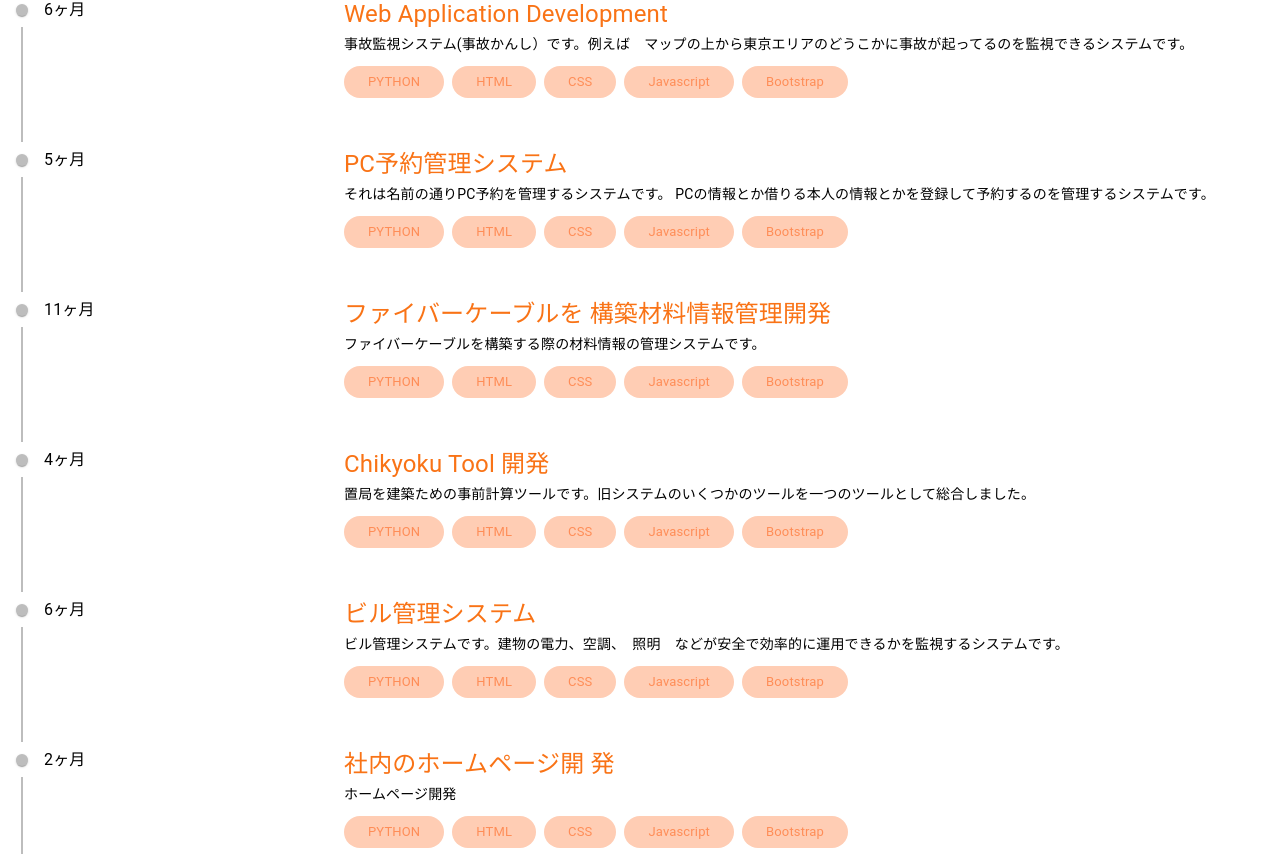
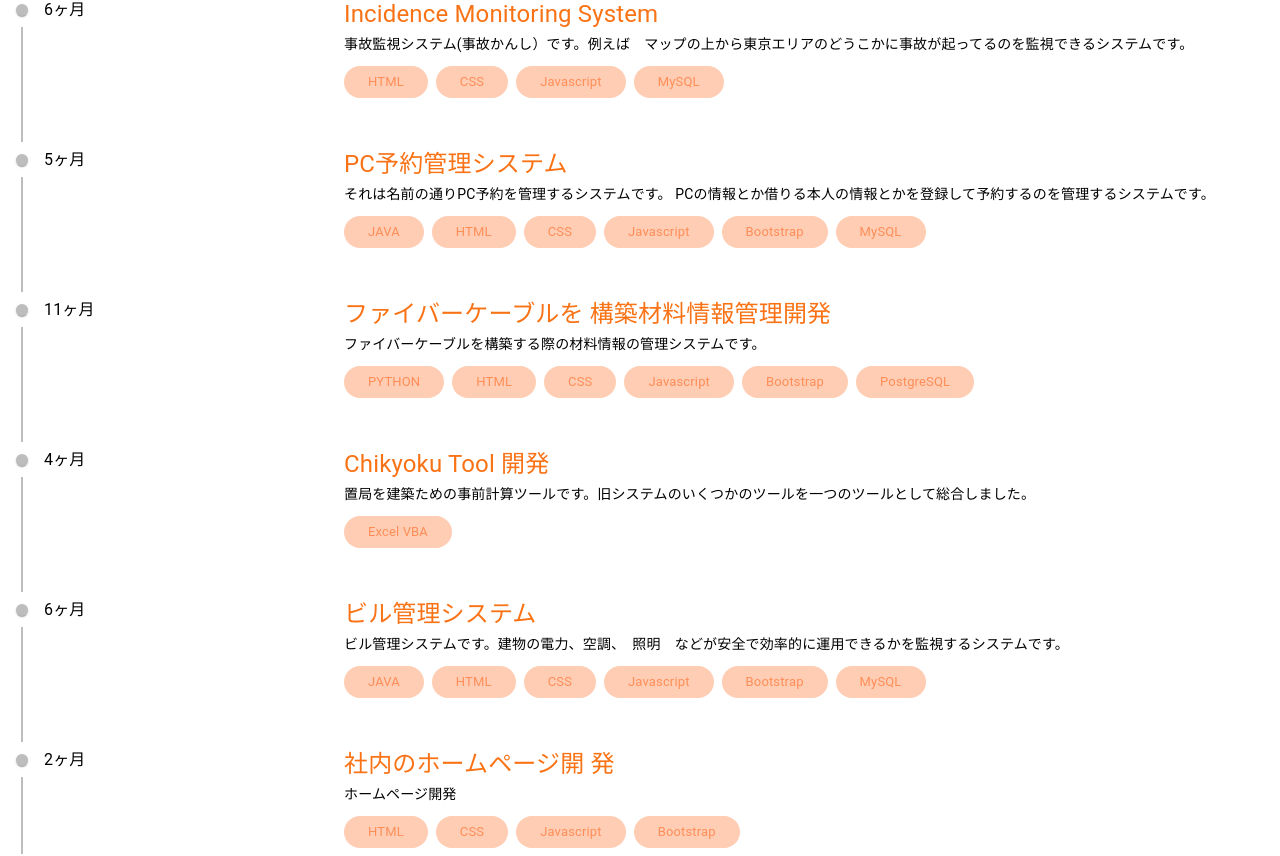
Before and after one commit to MarMarSoe/MarMarSoe.github.io, a React (Create React App) app: page /about in a window 1280 px wide. Shown: the part 1066-1922 px from the top of the page. Built offline with nearby package versions, Linux system fonts and the light colour scheme.

Commit message:
refactor: update about page experience

```diff
--- a/src/components/AboutPage/Education.js
+++ b/src/components/AboutPage/Education.js
@@ -23,7 +23,9 @@ const Education = () => {
           </div>
         </div>
         <div className="flex flex-col gap-y-2">
-          <div className="font-semibold text-2xl">Associate Cloud Engineer</div>
+          <div className="font-semibold text-2xl">
+            Associate Cloud Engineer (Google Cloud Certified)
+          </div>
           <div className="text-orange-400 text-2xl">2019 Mar 8</div>
         </div>
         <div className="flex flex-col gap-y-2">
--- a/src/components/AboutPage/Experiences.js
+++ b/src/components/AboutPage/Experiences.js
@@ -28,7 +28,9 @@ const Experiences = () => {
               <div className="flex flex-row">
                 <div className="w-[450px]">2022年04月 ～ 現在</div>
                 <div className="flex flex-col justify-start">
-                  <div className="text-orange-500 text-2xl">TuplOS Project</div>
+                  <div className="text-orange-500 text-2xl">
+                    Network Ticket Analyzer
+                  </div>
                   <div className="mt-1 text-justify text-sm">
                     ネトワクの異常なログファイルを解析するシステムです。
                     そのシステムにはログファイルをチケットファイルといいます。
@@ -80,6 +82,15 @@ const Experiences = () => {
                         color: "#FF8D57",
                       }}
                     />
+                    <Chip
+                      label="Mongo DB"
+                      size="small"
+                      sx={{
+                        backgroundColor: "#FFCDB4",
+                        padding: 2,
+                        color: "#FF8D57",
+                      }}
+                    />
                   </div>
                 </div>
               </div>
@@ -95,14 +106,72 @@ const Experiences = () => {
                 <div className="w-[260px]">6ヶ月</div>
                 <div className="flex flex-col justify-start">
                   <div className="text-orange-500 text-2xl">
-                    Web Application Development
+                    Incidence Monitoring System
                   </div>
                   <div className="mt-1 text-justify text-sm">
                     事故監視システム(事故かんし）です。例えば　マップの上から東京エリアのどうこかに事故が起ってるのを監視できるシステムです。
                   </div>
                   <div className="flex flex-row gap-x-2 mt-3">
                     <Chip
-                      label="PYTHON"
+                      label="HTML"
+                      size="small"
+                      sx={{
+                        backgroundColor: "#FFCDB4",
+                        padding: 2,
+                        color: "#FF8D57",
+                      }}
+                    />
+                    <Chip
+                      label="CSS"
+                      size="small"
+                      sx={{
+                        backgroundColor: "#FFCDB4",
+                        padding: 2,
+                        color: "#FF8D57",
+                      }}
+                    />
+                    <Chip
+                      label="Javascript"
+                      size="small"
+                      sx={{
+                        backgroundColor: "#FFCDB4",
+                        padding: 2,
+                        color: "#FF8D57",
+                      }}
+                    />
+                    <Chip
+                      label="MySQL"
+                      size="small"
+                      sx={{
+                        backgroundColor: "#FFCDB4",
+                        padding: 2,
+                        color: "#FF8D57",
+                      }}
+                    />
+                  </div>
+                </div>
+              </div>
+            </TimelineContent>
+          </TimelineItem>
+          <TimelineItem>
+            <TimelineSeparator sx={{ height: 150 }}>
+              <TimelineDot />
+              <TimelineConnector />
+            </TimelineSeparator>
+            <TimelineContent>
+              <div className="flex flex-row gap-x-10">
+                <div className="w-[260px]">5ヶ月</div>
+                <div className="flex flex-col justify-start">
+                  <div className="text-orange-500 text-2xl">
+                    PC予約管理システム
+                  </div>
+                  <div className="mt-1 text-justify text-sm">
+                    それは名前の通りPC予約を管理するシステムです。
+                    PCの情報とか借りる本人の情報とかを登録して予約するのを管理するシステムです。
+                  </div>
+                  <div className="flex flex-row gap-x-2 mt-3">
+                    <Chip
+                      label="JAVA"
                       size="small"
                       sx={{
                         backgroundColor: "#FFCDB4",
@@ -146,66 +215,8 @@ const Experiences = () => {
                         color: "#FF8D57",
                       }}
                     />
-                  </div>
-                </div>
-              </div>
-            </TimelineContent>
-          </TimelineItem>
-          <TimelineItem>
-            <TimelineSeparator sx={{ height: 150 }}>
-              <TimelineDot />
-              <TimelineConnector />
-            </TimelineSeparator>
-            <TimelineContent>
-              <div className="flex flex-row gap-x-10">
-                <div className="w-[260px]">5ヶ月</div>
-                <div className="flex flex-col justify-start">
-                  <div className="text-orange-500 text-2xl">
-                    PC予約管理システム
-                  </div>
-                  <div className="mt-1 text-justify text-sm">
-                    それは名前の通りPC予約を管理するシステムです。
-                    PCの情報とか借りる本人の情報とかを登録して予約するのを管理するシステムです。
-                  </div>
-                  <div className="flex flex-row gap-x-2 mt-3">
                     <Chip
-                      label="PYTHON"
-                      size="small"
-                      sx={{
-                        backgroundColor: "#FFCDB4",
-                        padding: 2,
-                        color: "#FF8D57",
-                      }}
-                    />
-                    <Chip
-                      label="HTML"
-                      size="small"
-                      sx={{
-                        backgroundColor: "#FFCDB4",
-                        padding: 2,
-                        color: "#FF8D57",
-                      }}
-                    />
-                    <Chip
-                      label="CSS"
-                      size="small"
-                      sx={{
-                        backgroundColor: "#FFCDB4",
-                        padding: 2,
-                        color: "#FF8D57",
-                      }}
-                    />
-                    <Chip
-                      label="Javascript"
-                      size="small"
-                      sx={{
-                        backgroundColor: "#FFCDB4",
-                        padding: 2,
-                        color: "#FF8D57",
-                      }}
-                    />
-                    <Chip
-                      label="Bootstrap"
+                      label="MySQL"
                       size="small"
                       sx={{
                         backgroundColor: "#FFCDB4",
@@ -279,6 +290,15 @@ const Experiences = () => {
                         color: "#FF8D57",
                       }}
                     />
+                    <Chip
+                      label="PostgreSQL"
+                      size="small"
+                      sx={{
+                        backgroundColor: "#FFCDB4",
+                        padding: 2,
+                        color: "#FF8D57",
+                      }}
+                    />
                   </div>
                 </div>
               </div>
@@ -301,7 +321,37 @@ const Experiences = () => {
                   </div>
                   <div className="flex flex-row gap-x-2 mt-3">
                     <Chip
-                      label="PYTHON"
+                      label="Excel VBA"
+                      size="small"
+                      sx={{
+                        backgroundColor: "#FFCDB4",
+                        padding: 2,
+                        color: "#FF8D57",
+                      }}
+                    />
+                  </div>
+                </div>
+              </div>
+            </TimelineContent>
+          </TimelineItem>
+          <TimelineItem>
+            <TimelineSeparator sx={{ height: 150 }}>
+              <TimelineDot />
+              <TimelineConnector />
+            </TimelineSeparator>
+            <TimelineContent>
+              <div className="flex flex-row gap-x-10">
+                <div className="w-[260px]">6ヶ月</div>
+                <div className="flex flex-col justify-start">
+                  <div className="text-orange-500 text-2xl">
+                    ビル管理システム
+                  </div>
+                  <div className="mt-1 text-justify text-sm">
+                    ビル管理システムです。建物の電力、空調、　照明　などが安全で効率的に運用できるかを監視するシステムです。
+                  </div>
+                  <div className="flex flex-row gap-x-2 mt-3">
+                    <Chip
+                      label="JAVA"
                       size="small"
                       sx={{
                         backgroundColor: "#FFCDB4",
@@ -345,65 +395,8 @@ const Experiences = () => {
                         color: "#FF8D57",
                       }}
                     />
-                  </div>
-                </div>
-              </div>
-            </TimelineContent>
-          </TimelineItem>
-          <TimelineItem>
-            <TimelineSeparator sx={{ height: 150 }}>
-              <TimelineDot />
-              <TimelineConnector />
-            </TimelineSeparator>
-            <TimelineContent>
-              <div className="flex flex-row gap-x-10">
-                <div className="w-[260px]">6ヶ月</div>
-                <div className="flex flex-col justify-start">
-                  <div className="text-orange-500 text-2xl">
-                    ビル管理システム
-                  </div>
-                  <div className="mt-1 text-justify text-sm">
-                    ビル管理システムです。建物の電力、空調、　照明　などが安全で効率的に運用できるかを監視するシステムです。
-                  </div>
-                  <div className="flex flex-row gap-x-2 mt-3">
                     <Chip
-                      label="PYTHON"
-                      size="small"
-                      sx={{
-                        backgroundColor: "#FFCDB4",
-                        padding: 2,
-                        color: "#FF8D57",
-                      }}
-                    />
-                    <Chip
-                      label="HTML"
-                      size="small"
-                      sx={{
-                        backgroundColor: "#FFCDB4",
-                        padding: 2,
-                        color: "#FF8D57",
-                      }}
-                    />
-                    <Chip
-                      label="CSS"
-                      size="small"
-                      sx={{
-                        backgroundColor: "#FFCDB4",
-                        padding: 2,
-                        color: "#FF8D57",
-                      }}
-                    />
-                    <Chip
-                      label="Javascript"
-                      size="small"
-                      sx={{
-                        backgroundColor: "#FFCDB4",
-                        padding: 2,
-                        color: "#FF8D57",
-                      }}
-                    />
-                    <Chip
-                      label="Bootstrap"
+                      label="MySQL"
                       size="small"
                       sx={{
                         backgroundColor: "#FFCDB4",
@@ -432,15 +425,6 @@ const Experiences = () => {
                     ホームページ開発
                   </div>
                   <div className="flex flex-row gap-x-2 mt-3">
-                    <Chip
-                      label="PYTHON"
-                      size="small"
-                      sx={{
-                        backgroundColor: "#FFCDB4",
-                        padding: 2,
-                        color: "#FF8D57",
-                      }}
-                    />
                     <Chip
                       label="HTML"
                       size="small"
--- a/src/components/HomePage/Projects.js
+++ b/src/components/HomePage/Projects.js
@@ -15,7 +15,7 @@ const Projects = () => {
             <img
               src={Pokemon}
               alt="my-profile"
-              className="w-[354px] h-[294px] border hover:border-orange-300 hover:scale-105 transition duration-300"
+              className="w-[354px] h-[294px] border hover:border-orange-300 hover:scale-105 transition duration-300 object-contain"
             />
           </div>
           <div className="flex flex-col justify-start items-start">
@@ -66,7 +66,7 @@ const Projects = () => {
             <img
               src={Portfolio}
               alt="my-profile"
-              className="w-[354px] h-[294px] border hover:border-orange-300 hover:scale-105 transition duration-300"
+              className="w-[354px] h-[294px] border hover:border-orange-300 hover:scale-105 transition duration-300 object-contain"
             />
             <p className={`text-orange-600 font-bold ribbon ${Styles.ribbon}`}>
               This site
@@ -107,7 +107,7 @@ const Projects = () => {
             <img
               src={Portfolio}
               alt="my-profile"
-              className="w-[354px] h-[294px] border hover:border-orange-300 hover:scale-105 transition duration-300"
+              className="w-[354px] h-[294px] border hover:border-orange-300 hover:scale-105 transition duration-300 object-contain"
             />
           </div>
           <div className="flex flex-col justify-start items-start">
```
Also changed, not shown: src/assets/portfolio.png.
